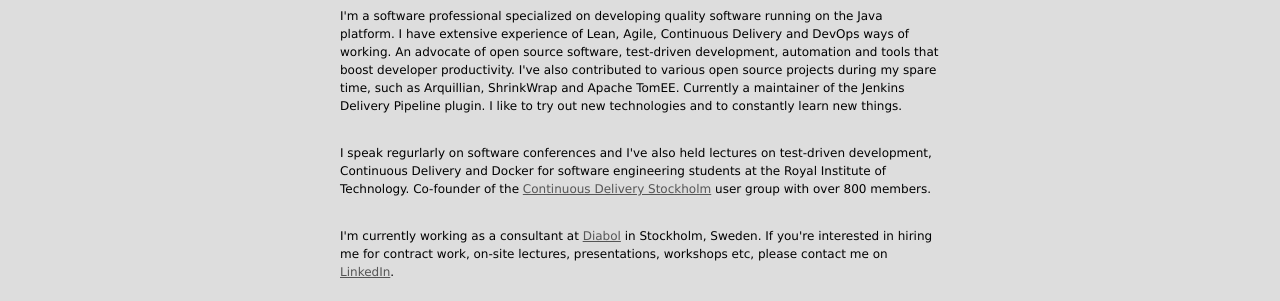
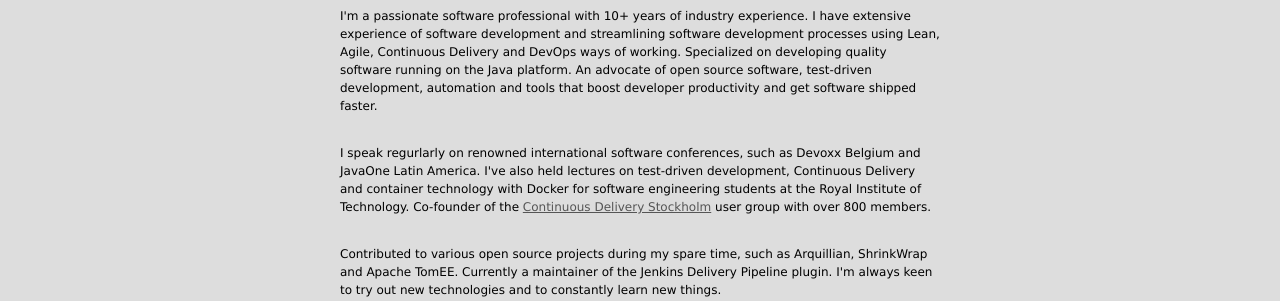
Before and after one commit to tommysdk/tommysdk.github.io, a plain HTML site: page index.html in a window 1280 px wide. Shown: the part 499-800 px from the top of the page. Drawn offline with Linux system fonts and the light colour scheme.

Commit message:
Updated landing page

```diff
--- a/index.html
+++ b/index.html
@@ -31,19 +31,13 @@
        <section id="main_content">
            <p><img src="images/Presentating_at_Devoxx_Belgium_2017.jpg" alt="Presenting at Devoxx Belgium 2017, source Twitter"/>
            </p>
-           <p>I'm a software professional specialized on developing quality software running on the Java platform.
-               I have extensive experience of Lean, Agile, Continuous Delivery and DevOps ways of working. An advocate
-               of open source software, test-driven development, automation and tools that boost developer productivity.
-               I've also contributed to various open source projects during my spare time, such as Arquillian, ShrinkWrap
-               and Apache TomEE. Currently a maintainer of the Jenkins Delivery Pipeline plugin. I like to try out new
-               technologies and to constantly learn new things.</p>
+          <p>I'm a passionate software professional with 10+ years of industry experience. I have extensive experience of software development and streamlining software development processes using Lean, Agile, Continuous Delivery and DevOps ways of working. Specialized on developing quality software running on the Java platform. An advocate of open source software, test-driven development, automation and tools that boost developer productivity and get software shipped faster.</p>
           <br/>
-          <p>I speak regurlarly on software conferences and I've also held lectures on test-driven development, Continuous
-             Delivery and Docker for software engineering students at the Royal Institute of Technology. Co-founder
-             of the <a href="http://www.meetup.com/Continuous-Delivery-Stockholm/" target="_blank">Continuous
-             Delivery Stockholm</a> user group with over 800 members.</p>
+          <p>I speak regurlarly on renowned international software conferences, such as Devoxx Belgium and JavaOne Latin America. I've also held lectures on test-driven development, Continuous Delivery and container technology with Docker for software engineering students at the Royal Institute of Technology. Co-founder of the <a href="http://www.meetup.com/Continuous-Delivery-Stockholm/" target="_blank">Continuous Delivery Stockholm</a> user group with over 800 members.</p>
           <br/>
-          <p>I'm currently working as a consultant at <a href="http://www.diabol.se" target="_blank">Diabol</a> in Stockholm, Sweden.
+          <p>Contributed to various open source projects during my spare time, such as Arquillian, ShrinkWrap and Apache TomEE. Currently a maintainer of the Jenkins Delivery Pipeline plugin. I'm always keen to try out new technologies and to constantly learn new things.</p>
+          <br/>
+          <p>Currently working as a consultant at <a href="https://www.diabol.se" target="_blank">Diabol</a> in Stockholm, Sweden.
              If you're interested in hiring me for contract work, on-site lectures, presentations, workshops etc, please contact me
              on <a href="http://se.linkedin.com/in/tynja" target="_blank">LinkedIn</a>.
           </p>
```
